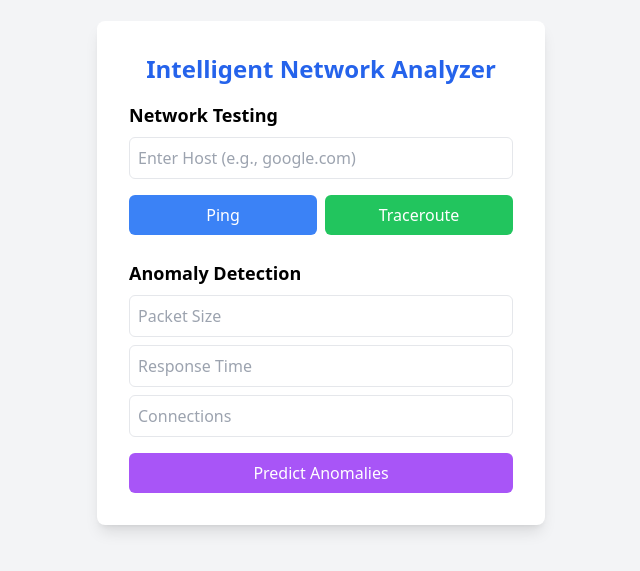
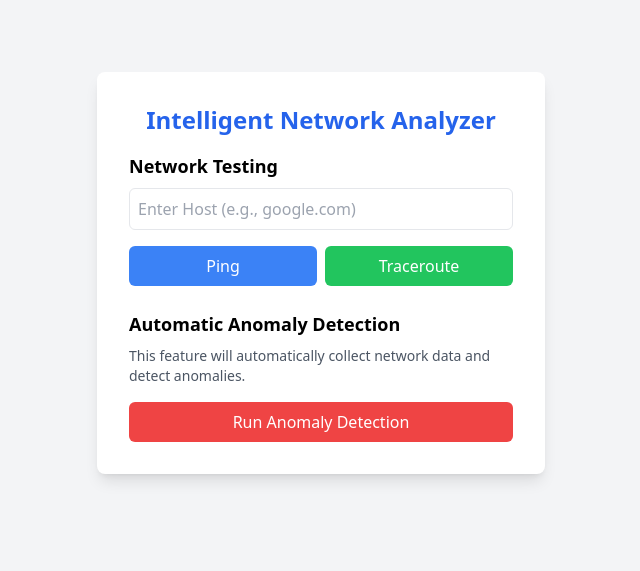
Before and after one commit to TechGriffo254/Intelligent-Network-Analyzer-INA, a React (Create React App) app in the folder ina-frontend/: page / in a window 1280 px wide. Shown: the part 127-698 px from the top of the page, without its empty margins (319-959 px from the left). Built offline with nearby package versions, Linux system fonts and the light colour scheme.

Commit message:
updated the ui

```diff
--- a/ina-frontend/src/App.js
+++ b/ina-frontend/src/App.js
@@ -1,28 +1,40 @@
 import React, { useState } from "react";
-import { pingServer, tracerouteServer, predictAnomalies } from "./api";
+import { pingServer, tracerouteServer, predictAnomalies, parsePingData, parseTracerouteData } from "./api";
 
 function App() {
   const [host, setHost] = useState("");
-  const [pingResult, setPingResult] = useState(null);
-  const [tracerouteResult, setTracerouteResult] = useState(null);
-
-  const [packetSize, setPacketSize] = useState("");
-  const [responseTime, setResponseTime] = useState("");
-  const [connections, setConnections] = useState("");
+  const [pingResult, setPingResult] = useState({ host: "", output: [] });
+  const [tracerouteResult, setTracerouteResult] = useState({ host: "", output: [] });
   const [predictionResult, setPredictionResult] = useState(null);
 
   const handlePing = async () => {
     const result = await pingServer(host);
-    setPingResult(result);
+    setPingResult(result || { host: host, output: [] });
   };
 
   const handleTraceroute = async () => {
     const result = await tracerouteServer(host);
-    setTracerouteResult(result);
+    setTracerouteResult(result || { host: host, output: [] });
   };
 
-  const handlePrediction = async () => {
-    const result = await predictAnomalies(packetSize, responseTime, connections);
+  const handleAutomaticAnomalyDetection = async () => {
+    const pingData = await pingServer(host);
+    const tracerouteData = await tracerouteServer(host);
+
+    if (!pingData || pingData.error || !tracerouteData || tracerouteData.error) {
+      setPredictionResult({ error: "Failed to fetch network data for anomaly detection." });
+      return;
+    }
+
+    const pingMetrics = parsePingData(pingData.output.join("\n"));
+    const tracerouteMetrics = parseTracerouteData(tracerouteData.output.join("\n"));
+
+    const result = await predictAnomalies(
+      pingMetrics.avgRTT || 0,
+      tracerouteMetrics.maxRTT || 0,
+      tracerouteMetrics.hops || 0
+    );
+
     setPredictionResult(result);
   };
 
@@ -33,7 +45,7 @@ function App() {
           Intelligent Network Analyzer
         </h1>
 
-        {/* Ping & Traceroute Section */}
+        {/* Network Testing */}
         <h2 className="text-lg font-semibold mt-4">Network Testing</h2>
         <input
           type="text"
@@ -43,21 +55,16 @@ function App() {
           onChange={(e) => setHost(e.target.value)}
         />
         <div className="flex space-x-2 mt-4">
-          <button
-            onClick={handlePing}
-            className="flex-1 bg-blue-500 text-white p-2 rounded-md hover:bg-blue-600"
-          >
+          <button onClick={handlePing} className="flex-1 bg-blue-500 text-white p-2 rounded-md hover:bg-blue-600">
             Ping
           </button>
-          <button
-            onClick={handleTraceroute}
-            className="flex-1 bg-green-500 text-white p-2 rounded-md hover:bg-green-600"
-          >
+          <button onClick={handleTraceroute} className="flex-1 bg-green-500 text-white p-2 rounded-md hover:bg-green-600">
             Traceroute
           </button>
         </div>
 
-        {pingResult && (
+        {/* Display Ping Results */}
+        {pingResult?.output?.length > 0 && (
           <div className="mt-4 p-3 bg-gray-200 rounded-md">
             <h3 className="font-semibold">Ping Result for {pingResult.host}:</h3>
             <ul className="text-sm text-gray-700">
@@ -68,7 +75,8 @@ function App() {
           </div>
         )}
 
-        {tracerouteResult && (
+        {/* Display Traceroute Results */}
+        {tracerouteResult?.output?.length > 0 && (
           <div className="mt-4 p-3 bg-gray-200 rounded-md">
             <h3 className="font-semibold">Traceroute Result for {tracerouteResult.host}:</h3>
             <ul className="text-sm text-gray-700">
@@ -79,39 +87,20 @@ function App() {
           </div>
         )}
 
-        {/* Anomaly Detection Section */}
-        <h2 className="text-lg font-semibold mt-6">Anomaly Detection</h2>
-        <input
-          type="number"
-          placeholder="Packet Size"
-          className="w-full p-2 border rounded-md mt-2"
-          value={packetSize}
-          onChange={(e) => setPacketSize(e.target.value)}
-        />
-        <input
-          type="number"
-          placeholder="Response Time"
-          className="w-full p-2 border rounded-md mt-2"
-          value={responseTime}
-          onChange={(e) => setResponseTime(e.target.value)}
-        />
-        <input
-          type="number"
-          placeholder="Connections"
-          className="w-full p-2 border rounded-md mt-2"
-          value={connections}
-          onChange={(e) => setConnections(e.target.value)}
-        />
-        <button
-          onClick={handlePrediction}
-          className="w-full bg-purple-500 text-white p-2 rounded-md mt-4 hover:bg-purple-600"
-        >
-          Predict Anomalies
+        {/* Automatic Anomaly Detection */}
+        <h2 className="text-lg font-semibold mt-6">Automatic Anomaly Detection</h2>
+        <p className="text-sm text-gray-600 mt-2">
+          This feature will automatically collect network data and detect anomalies.
+        </p>
+
+        <button onClick={handleAutomaticAnomalyDetection} className="w-full bg-red-500 text-white p-2 rounded-md mt-4 hover:bg-red-600">
+          Run Anomaly Detection
         </button>
 
+        {/* Display Anomaly Detection Results */}
         {predictionResult && (
           <div className="mt-4 p-3 bg-gray-200 rounded-md">
-            <h3 className="font-semibold">Prediction Result:</h3>
+            <h3 className="font-semibold">Anomaly Detection Result:</h3>
             <pre className="text-sm text-gray-700">{JSON.stringify(predictionResult, null, 2)}</pre>
           </div>
         )}
--- a/ina-frontend/src/api.js
+++ b/ina-frontend/src/api.js
@@ -2,13 +2,51 @@ import axios from "axios";
 
 const BASE_URL = "https://ina-griffo.koyeb.app"; // Backend URL
 
-// Format the response text into a readable array
+// Format raw text output into a structured array
 const formatOutput = (text) => {
   if (!text) return [];
   return text.split("\n").filter((line) => line.trim() !== "");
 };
 
-// Ping API Call
+// ✅ Parse Ping Data into Structured Metrics
+export const parsePingData = (pingOutput) => {
+  const lines = pingOutput.split("\n");
+  let packetLoss = 0, minRTT = 0, avgRTT = 0, maxRTT = 0, jitter = 0;
+
+  lines.forEach((line) => {
+    if (line.includes("packet loss")) {
+      packetLoss = parseFloat(line.match(/(\d+)% packet loss/)[1]);
+    }
+    if (line.includes("rtt min/avg/max/mdev")) {
+      const rttValues = line.match(/([\d.]+)\/([\d.]+)\/([\d.]+)\/([\d.]+)/);
+      minRTT = parseFloat(rttValues[1]);
+      avgRTT = parseFloat(rttValues[2]);
+      maxRTT = parseFloat(rttValues[3]);
+      jitter = parseFloat(rttValues[4]);
+    }
+  });
+
+  return { packetLoss, minRTT, avgRTT, maxRTT, jitter };
+};
+
+// ✅ Parse Traceroute Data into Structured Metrics
+export const parseTracerouteData = (tracerouteOutput) => {
+  const lines = tracerouteOutput.split("\n");
+  const hops = lines.length - 1; // Number of hops
+  let maxRTT = 0;
+
+  lines.forEach((line) => {
+    const match = line.match(/\d+\s+([\d.]+) ms/);
+    if (match) {
+      const rtt = parseFloat(match[1]);
+      if (rtt > maxRTT) maxRTT = rtt;
+    }
+  });
+
+  return { hops, maxRTT };
+};
+
+// ✅ Ping API Call
 export const pingServer = async (host) => {
   try {
     const response = await axios.get(`${BASE_URL}/ping/${host}`);
@@ -18,7 +56,7 @@ export const pingServer = async (host) => {
   }
 };
 
-// Traceroute API Call
+// ✅ Traceroute API Call
 export const tracerouteServer = async (host) => {
   try {
     const response = await axios.get(`${BASE_URL}/traceroute/${host}`);
@@ -28,12 +66,14 @@ export const tracerouteServer = async (host) => {
   }
 };
 
-// Predict Network Anomalies
-export const predictAnomalies = async (packetSize, responseTime, connections) => {
+// ✅ Send Structured Data to Anomaly Detection API
+export const predictAnomalies = async (avgRTT, maxRTT, numHops) => {
   try {
-    const response = await axios.get(
-      `${BASE_URL}/predict-anomalies/?packet_size=${packetSize}&response_time=${responseTime}&connections=${connections}`
-    );
+    const response = await axios.post(`${BASE_URL}/predict-anomalies/`, {
+      avg_rtt: avgRTT,
+      max_rtt: maxRTT,
+      num_hops: numHops
+    });
     return response.data;
   } catch (error) {
     return { error: "Failed to fetch data" };
```
